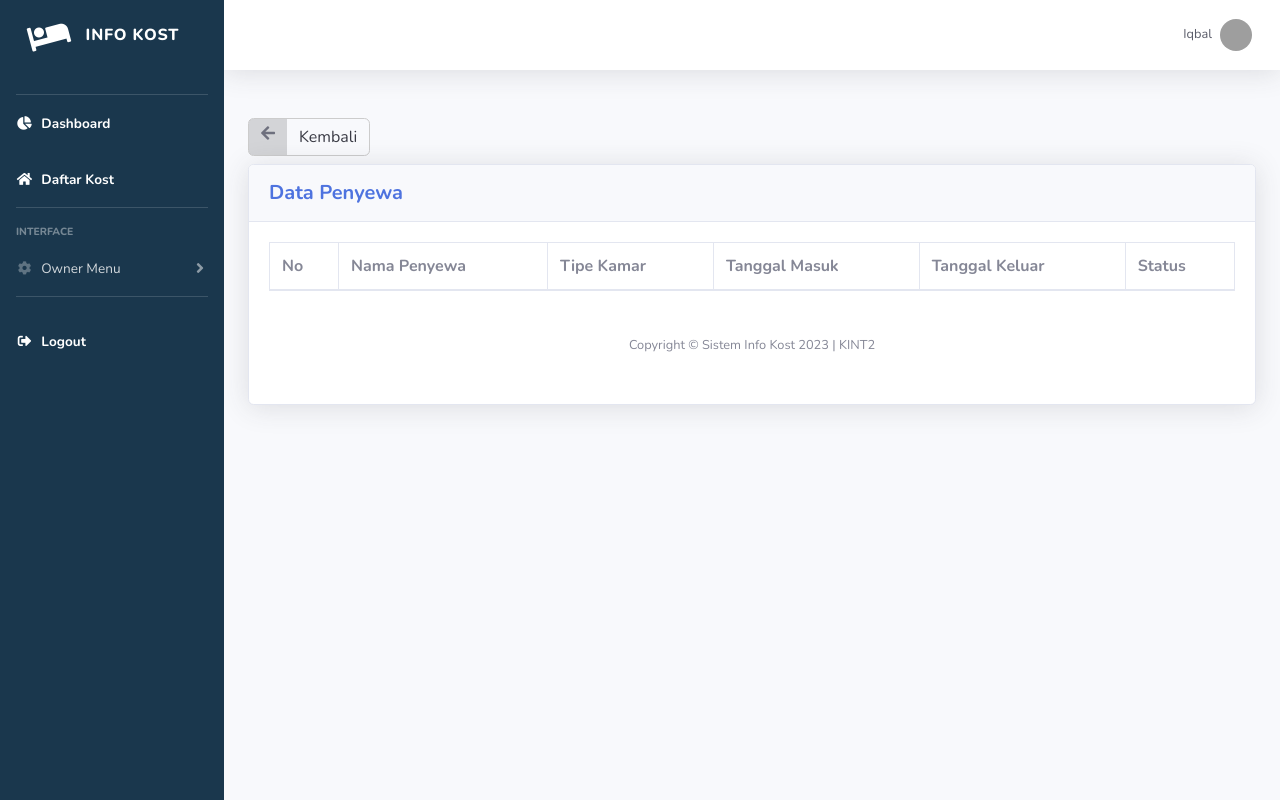
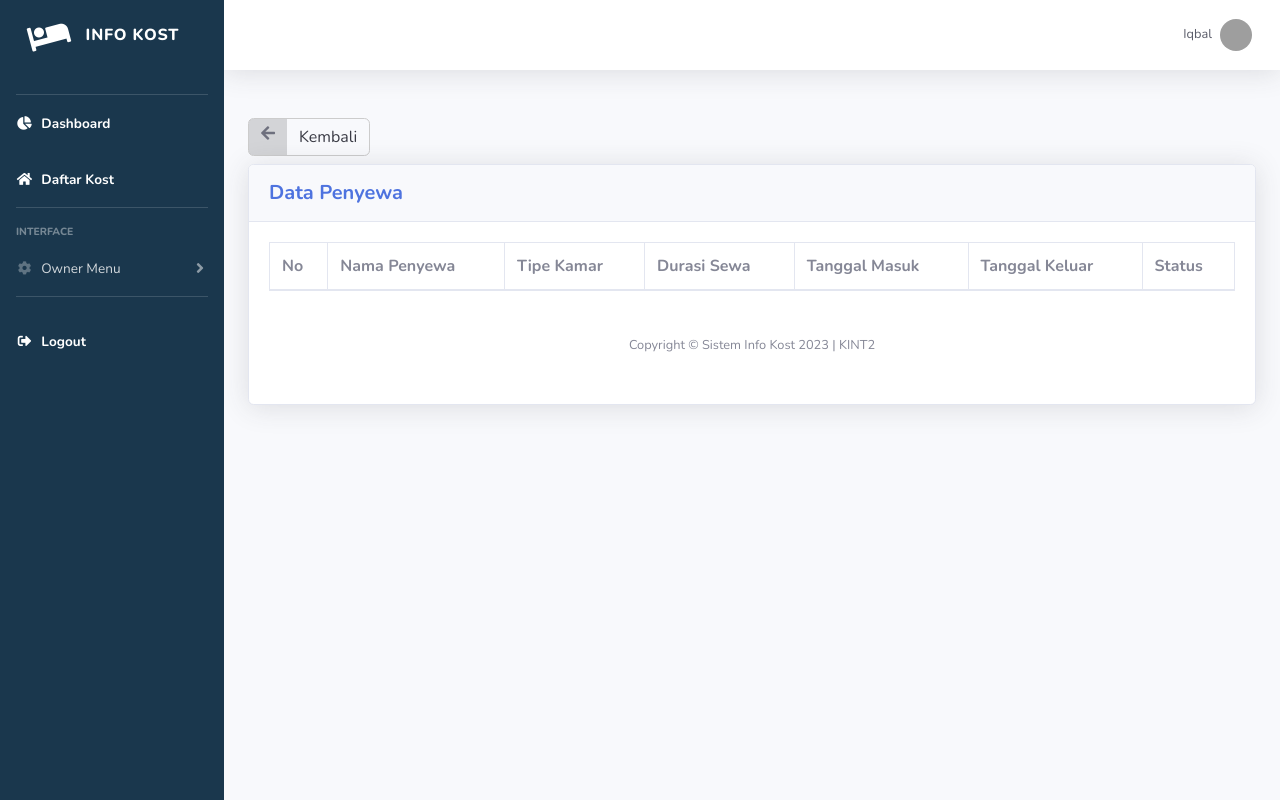
Before and after one commit to MuhammadRamaPradipaWijaya/InfoKos, a PHP site: page /kost/penyewa.php?id_kost=1 in a window 1280 px wide. Run offline with PHP 8.4, Linux system fonts and the light colour scheme; a user stored in the database is signed in; data comes from the database, SQL or seed files in the repository; lists and menus that the app fills with data are empty; grey boxes are pictures that could not be loaded.

Commit message:
Update penyewa.php

```diff
--- a/kost/penyewa.php
+++ b/kost/penyewa.php
@@ -42,6 +42,7 @@ $data = mysqli_query($koneksi, $query);
             <th>No</th>
             <th>Nama Penyewa</th>
             <th>Tipe Kamar</th>
+            <th>Durasi Sewa</th>
             <th>Tanggal Masuk</th>
             <th>Tanggal Keluar</th>
             <th>Status</th>
@@ -59,6 +60,7 @@ $data = mysqli_query($koneksi, $query);
                     <td><?php echo $i ?></td>
                     <td><?php echo $d['nama_lengkap'] ?></td>
                     <td><?php echo $d['tipe_kamar'] ?></td>
+                    <td><?php echo $d['durasi_sewa'] ?></td>
                     <td><?php echo $d['tanggal_masuk'] ?></td>
                     <td><?php echo $d['tanggal_keluar'] ?></td>
                     <td><?php $stats = $d['stats'];
```
